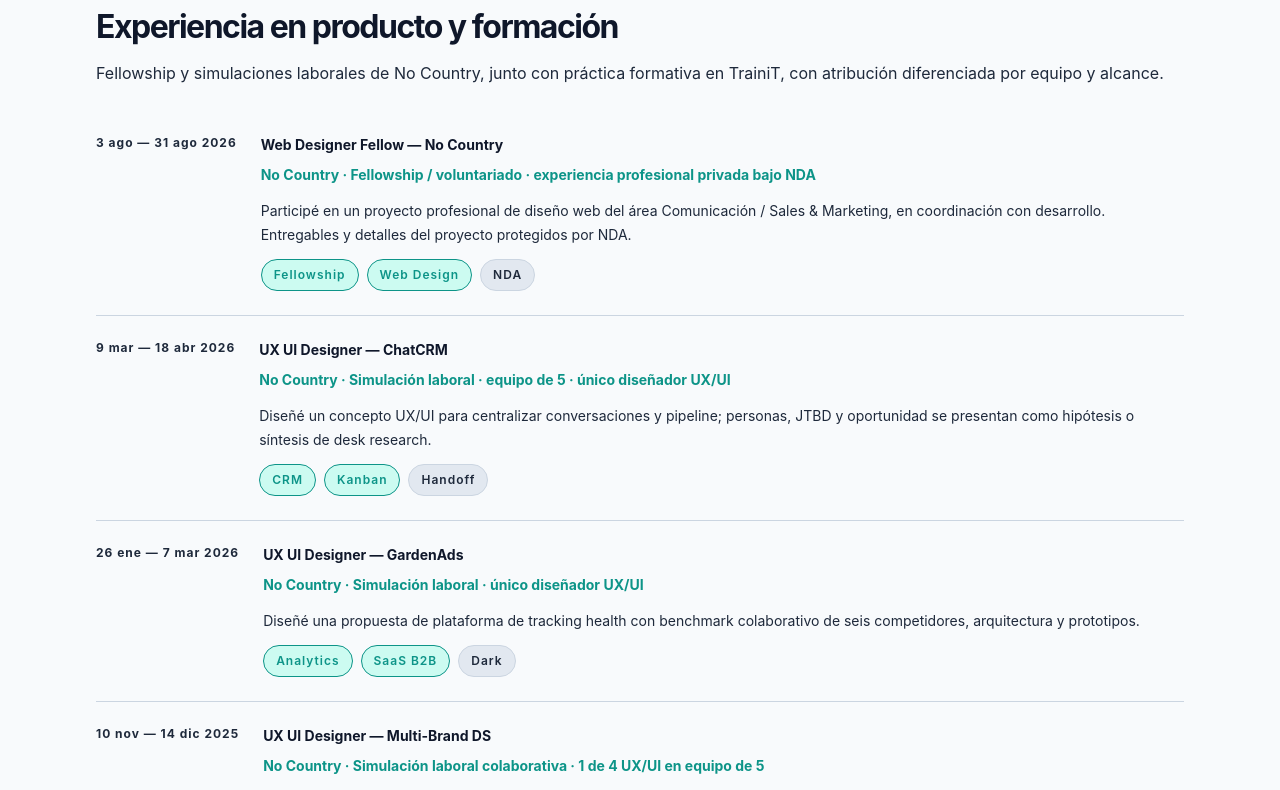
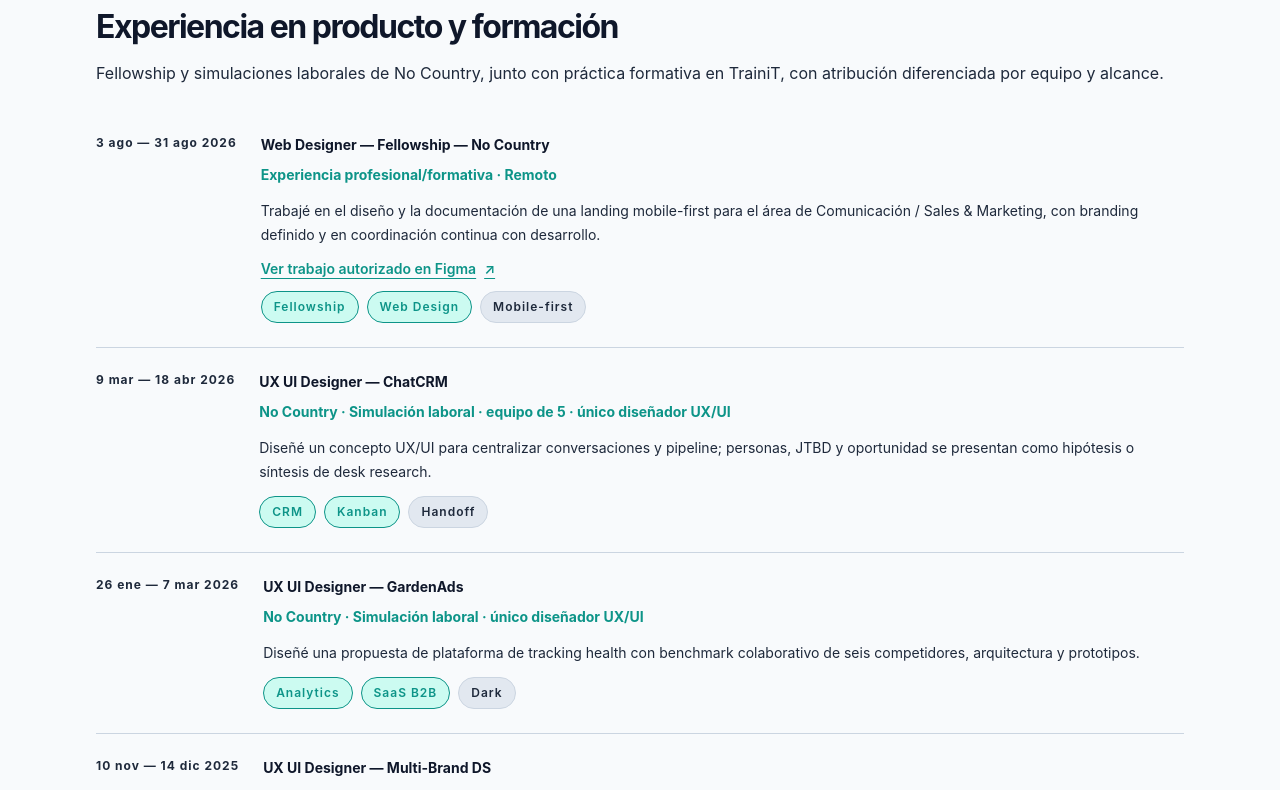
Before and after one commit to Ivan-andrade7/Portfolio-Ivan-Andrade-UX-UI-Product-Design, a Next.js app: page / in a window 1280 px wide. Shown: the part 4122-4912 px from the top of the page. Built offline with nearby package versions, Linux system fonts and the light colour scheme.

Commit message:
chore: versionar portfolio publicado

```diff
--- a/components/Experience.tsx
+++ b/components/Experience.tsx
@@ -4,6 +4,10 @@
   title: string;
   company: string;
   desc: string;
+  link?: {
+    href: string;
+    label: string;
+  };
   accentTags: string[];
   neutralTags: string[];
 }
@@ -12,11 +16,15 @@
   {
     date: "3 ago — 31 ago 2026",
     dateExact: "03/08/2026–31/08/2026",
-    title: "Web Designer Fellow — No Country",
-    company: "No Country · Fellowship / voluntariado · experiencia profesional privada bajo NDA",
-    desc: "Participé en un proyecto profesional de diseño web del área Comunicación / Sales & Marketing, en coordinación con desarrollo. Entregables y detalles del proyecto protegidos por NDA.",
+    title: "Web Designer — Fellowship — No Country",
+    company: "Experiencia profesional/formativa · Remoto",
+    desc: "Trabajé en el diseño y la documentación de una landing mobile-first para el área de Comunicación / Sales & Marketing, con branding definido y en coordinación continua con desarrollo.",
+    link: {
+      href: "https://www.figma.com/design/amDM45xs0St1MQU40tfl0f/Landing---Empresa--%3E-Busca-talento?node-id=69-32&p=f",
+      label: "Ver trabajo autorizado en Figma",
+    },
     accentTags: ["Fellowship", "Web Design"],
-    neutralTags: ["NDA"],
+    neutralTags: ["Mobile-first"],
   },
   {
     date: "9 mar — 18 abr 2026",
@@ -87,7 +95,7 @@
 
       {/* ── Exp list: gap/lg=24px between items ── */}
       <div className="flex flex-col gap-6 w-full">
-        {EXPERIENCES.map(({ date, dateExact, title, company, desc, accentTags, neutralTags }) => (
+        {EXPERIENCES.map(({ date, dateExact, title, company, desc, link, accentTags, neutralTags }) => (
           /* Item: flex gap/lg=24px, pb-inset/lg=24px, border-b */
           <div
             key={title}
@@ -114,6 +122,18 @@
               <p className="text-[var(--text-secondary)] text-[14px] leading-6">
                 {desc}
               </p>
+
+              {link ? (
+                <a
+                  href={link.href}
+                  target="_blank"
+                  rel="noopener noreferrer"
+                  className="inline-flex w-fit items-center gap-2 text-[var(--text-accent)] text-[14px] font-semibold leading-5 underline decoration-1 underline-offset-4 hover:opacity-80 transition-opacity"
+                >
+                  {link.label}
+                  <span aria-hidden>↗</span>
+                </a>
+              ) : null}
 
               {/* Tags — gap/xs=8px */}
               <div className="flex flex-wrap gap-2">
--- a/components/Testimonials.tsx
+++ b/components/Testimonials.tsx
@@ -35,11 +35,13 @@
   },
   {
     paragraphs: [
-      '“Iván participó en el No Country Fellowship como diseñador UX/UI en un contexto exigente: trabajar sobre un producto real con branding definido y mobile-first.”',
-      '“Lo que más valoro de su paso por el programa es su disposición a iterar y la coherencia que fue ganando su documentación.”',
+      '“Iván participó en el No Country Fellowship como diseñador UX/UI en un contexto exigente: trabajar sobre un producto real con branding definido, mobile-first, y aprendiendo el modelo de negocio en paralelo.',
+      'Lo que más valoro de su paso por el programa es su disposición a iterar. Cada semana los wireframes mejoraron, la documentación ganó coherencia y la integración con el equipo de desarrollo avanzó notablemente, algo que no es fácil de lograr cuando diseño y desarrollo trabajan en paralelo sobre el mismo producto.',
+      'Tiene buena sensibilidad para los layouts y para adaptar estilos de diseño rápidamente. Su próximo paso es profundizar en la atención al detalle y en pensar en opcionalidades cuando falta información, dos habilidades que se desarrollan con práctica y que van a hacer la diferencia en su carrera.',
+      'Iván tiene potencial real en UX/UI. Con más tiempo y continuidad, estoy seguro de que habría entregado trabajo muy sólido.”',
     ],
-    name: "Leandro",
-    role: "CEO · No Country · Fellowship",
+    name: "Leandro Buzeta",
+    role: "CEO · No Country",
     linkedin: "https://www.linkedin.com/in/ivan-andrade-uxui/details/recommendations/",
     linkedinLabel: "Ver recomendaciones en LinkedIn",
     authorUrl: "https://www.linkedin.com/in/leandrobuzeta/",
@@ -93,7 +95,7 @@
             <Quote size={20} className="text-[var(--text-accent)] shrink-0" />
 
             {/* Body-M: 16px/400/28px — secondary */}
-            <div className="flex flex-col text-[var(--text-secondary)] text-[16px] leading-7">
+            <div className="flex flex-col gap-4 text-[var(--text-secondary)] text-[16px] leading-7">
               {activeTestimonial.paragraphs.map((p, i) => (
                 <p key={i}>{p}</p>
               ))}
--- a/lib/cases.ts
+++ b/lib/cases.ts
@@ -410,7 +410,7 @@
     subtitle: "Arquitectura compartida para dos marcas de una plataforma EdTech.",
     links: {
       behance: "https://www.behance.net/gallery/240712809/Multi-Brand-Design-System",
-      figmaNote: "URL canónica pendiente de verificación entre las referencias documentadas.",
+      figma: "https://www.figma.com/design/1jHTtZiRuYJM2cG5mtoEG3/Multi-Brand-Design-System-%E2%80%94-EdTech",
     },
     context: {
       rol: "UX/UI Designer · 1 de 4 diseñadores UX/UI",
@@ -523,7 +523,7 @@
     subtitle: "Flujos de gestión de proyectos documentados durante una práctica formativa.",
     links: {
       behance: "https://www.behance.net/gallery/240653385/TrainiT-PGT-%28Plataforma-de-Gestion-de-Proyectos%29",
-      figmaNote: "URL canónica pendiente de verificación entre las referencias documentadas.",
+      figma: "https://www.figma.com/design/mRTUkA0fo9kmxB94q6y57N/TrainiT-%E2%80%94-Gesti%C3%B3n-de-Proyectos",
     },
     context: {
       rol: "Junior UX/UI Designer · líder del workstream Grupo 1/UI Components",
```
Also changed, not shown: 2 other files (tests, documents, lock files or other folders).
